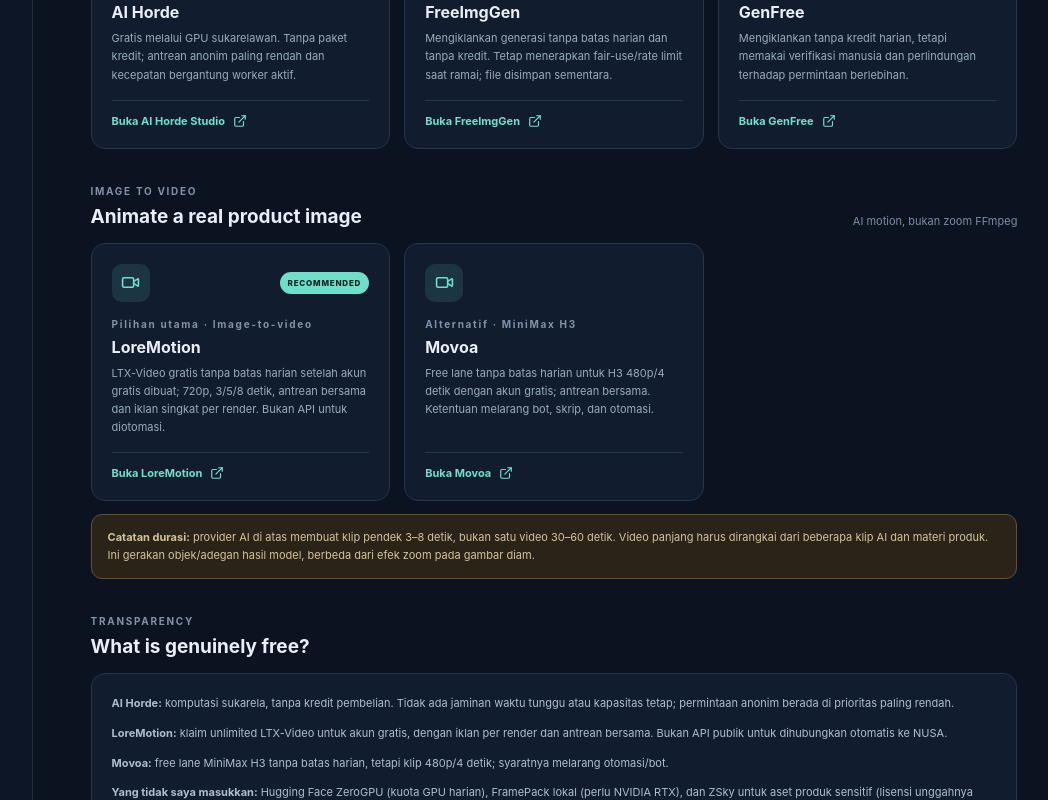
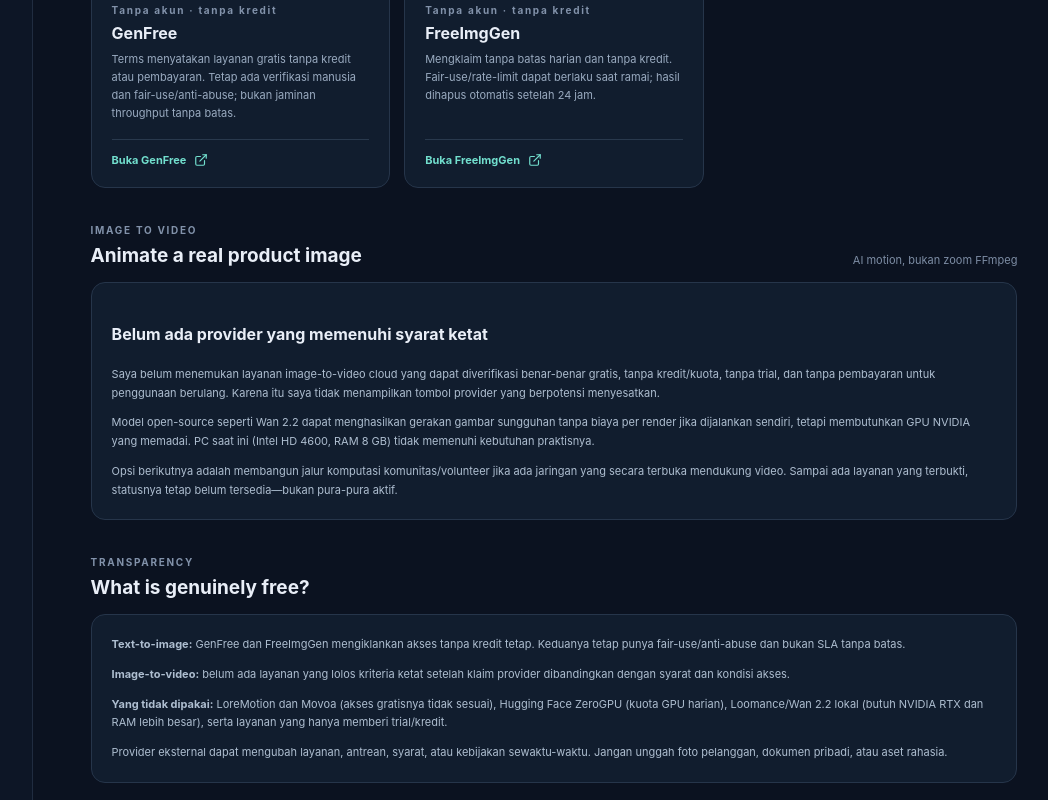
Before and after one commit to n30AK/NUSA-CREATIVE-AI, a React (Vite) app in the folder apps/web/: page / in a window 1280 px wide. Shown: the part 1200-2000 px from the top of the page, without its empty margins (205-1253 px from the left). Built offline with nearby package versions, Linux system fonts and the light colour scheme.

Commit message:
fix(studio): remove misleading video providers and enforce strict free criteria

```diff
--- a/apps/web/src/App.tsx
+++ b/apps/web/src/App.tsx
@@ -8,46 +8,23 @@ type Mode = "hemat" | "hybrid" | "premium";
 
 const imageProviders = [
   {
-    name: "AI Horde",
-    tag: "Komunitas open-source",
-    detail: "Gratis melalui GPU sukarelawan. Tanpa paket kredit; antrean anonim paling rendah dan kecepatan bergantung worker aktif.",
-    href: "https://api.stablehorde.net/generate/image/",
-    action: "Buka AI Horde Studio",
+    name: "GenFree",
+    tag: "Tanpa akun · tanpa kredit",
+    detail: "Terms menyatakan layanan gratis tanpa kredit atau pembayaran. Tetap ada verifikasi manusia dan fair-use/anti-abuse; bukan jaminan throughput tanpa batas.",
+    href: "https://genfree.app/",
+    action: "Buka GenFree",
     recommended: true,
   },
   {
     name: "FreeImgGen",
-    tag: "Tanpa akun",
-    detail: "Mengiklankan generasi tanpa batas harian dan tanpa kredit. Tetap menerapkan fair-use/rate limit saat ramai; file disimpan sementara.",
+    tag: "Tanpa akun · tanpa kredit",
+    detail: "Mengklaim tanpa batas harian dan tanpa kredit. Fair-use/rate-limit dapat berlaku saat ramai; hasil dihapus otomatis setelah 24 jam.",
     href: "https://freeimggen.com/",
     action: "Buka FreeImgGen",
   },
-  {
-    name: "GenFree",
-    tag: "Tanpa akun",
-    detail: "Mengiklankan tanpa kredit harian, tetapi memakai verifikasi manusia dan perlindungan terhadap permintaan berlebihan.",
-    href: "https://genfree.app/",
-    action: "Buka GenFree",
-  },
 ];
 
-const videoProviders = [
-  {
-    name: "LoreMotion",
-    tag: "Pilihan utama · Image-to-video",
-    detail: "LTX-Video gratis tanpa batas harian setelah akun gratis dibuat; 720p, 3/5/8 detik, antrean bersama dan iklan singkat per render. Bukan API untuk diotomasi.",
-    href: "https://loremotion.com/generate/",
-    action: "Buka LoreMotion",
-    recommended: true,
-  },
-  {
-    name: "Movoa",
-    tag: "Alternatif · MiniMax H3",
-    detail: "Free lane tanpa batas harian untuk H3 480p/4 detik dengan akun gratis; antrean bersama. Ketentuan melarang bot, skrip, dan otomasi.",
-    href: "https://movoa.ai/video",
-    action: "Buka Movoa",
-  },
-];
+const videoProviders: { name: string; tag: string; detail: string; href: string; action: string; recommended?: boolean }[] = [];
 
 export default function App() {
   const [mode, setMode] = useState<Mode>("hemat");
@@ -55,7 +32,7 @@ export default function App() {
   const [productName, setProductName] = useState("");
   const [duration, setDuration] = useState("45");
   const [platform, setPlatform] = useState("TikTok + Shopee Video");
-  const [notice, setNotice] = useState("Pilih provider gratis di bawah. NUSA tidak meminta kartu pembayaran atau mengaktifkan tagihan.");
+  const [notice, setNotice] = useState("Belum ada provider image-to-video yang lolos verifikasi syarat gratis tanpa kuota dan tanpa pembayaran.");
 
   function startBrief() {
     if (!productName.trim() && !productUrl.trim()) {
@@ -82,7 +59,7 @@ export default function App() {
       <section className="main">
         <header className="topbar" id="overview"><div><span className="eyebrow">AFFILIATE CONTENT WORKSPACE</span><h1>Creative command center</h1></div><div className="status"><i/> GRATIS-FIRST MODE</div></header>
         <section className="hero">
-          <div><span className="eyebrow light">NUSA CREATIVE AI</span><h2>From product photo<br/>to moving content.</h2><p>Gunakan generator gambar dan image-to-video yang benar-benar punya jalur gratis tanpa paket kredit harian.</p><button className="primary" onClick={() => document.getElementById("image-studio")?.scrollIntoView({behavior:"smooth"})}>Open free studios <ArrowUpRight size={16}/></button></div>
+          <div><span className="eyebrow light">NUSA CREATIVE AI</span><h2>From product photo<br/>to moving content.</h2><p>Text-to-image punya beberapa opsi tanpa kredit tetap. Untuk image-to-video, kami tidak akan mencantumkan layanan yang ternyata berbayar atau berbatasan kuota.</p><button className="primary" onClick={() => document.getElementById("image-studio")?.scrollIntoView({behavior:"smooth"})}>Open image studio <ArrowUpRight size={16}/></button></div>
           <div className="hero-art"><div className="orb orb-a"/><div className="orb orb-b"/><div className="phone"><div className="phone-top"/><div className="phone-image"><Clapperboard size={35}/></div><div className="phone-line"/><div className="phone-line short"/></div><div className="floating-tag">IMAGE → MOTION</div></div>
         </section>
 
@@ -106,7 +83,7 @@ export default function App() {
         </section>
 
         <section id="image-studio" className="provider-section">
-          <div className="section-head"><div><span className="eyebrow">TEXT TO IMAGE</span><h3>Free image studios</h3></div><span className="muted">Tanpa paket kredit harian</span></div>
+          <div className="section-head"><div><span className="eyebrow">TEXT TO IMAGE</span><h3>Image studios · free access</h3></div><span className="muted">Fair-use tetap berlaku</span></div>
           <div className="provider-grid">{imageProviders.map((p)=><article className="panel provider-card" key={p.name}>
             <div className="provider-top"><div className="icon-tile"><Image size={19}/></div>{p.recommended&&<span className="provider-badge">RECOMMENDED</span>}</div>
             <span className="eyebrow">{p.tag}</span><h4>{p.name}</h4><p>{p.detail}</p><a className="provider-link" href={p.href} target="_blank" rel="noreferrer">{p.action} <ExternalLink size={14}/></a>
@@ -115,20 +92,18 @@ export default function App() {
 
         <section id="video-studio" className="provider-section">
           <div className="section-head"><div><span className="eyebrow">IMAGE TO VIDEO</span><h3>Animate a real product image</h3></div><span className="muted">AI motion, bukan zoom FFmpeg</span></div>
-          <div className="provider-grid">{videoProviders.map((p)=><article className="panel provider-card" key={p.name}>
+          {videoProviders.length ? <div className="provider-grid">{videoProviders.map((p)=><article className="panel provider-card" key={p.name}>
             <div className="provider-top"><div className="icon-tile"><Video size={19}/></div>{p.recommended&&<span className="provider-badge">RECOMMENDED</span>}</div>
             <span className="eyebrow">{p.tag}</span><h4>{p.name}</h4><p>{p.detail}</p><a className="provider-link" href={p.href} target="_blank" rel="noreferrer">{p.action} <ExternalLink size={14}/></a>
-          </article>)}</div>
-          <div className="notice-panel"><b>Catatan durasi:</b> provider AI di atas membuat klip pendek 3–8 detik, bukan satu video 30–60 detik. Video panjang harus dirangkai dari beberapa klip AI dan materi produk. Ini gerakan objek/adegan hasil model, berbeda dari efek zoom pada gambar diam.</div>
+          </article>)}</div> : <div className="panel guardrail-panel"><h4>Belum ada provider yang memenuhi syarat ketat</h4><p>Saya belum menemukan layanan image-to-video cloud yang dapat diverifikasi benar-benar gratis, tanpa kredit/kuota, tanpa trial, dan tanpa pembayaran untuk penggunaan berulang. Karena itu saya tidak menampilkan tombol provider yang berpotensi menyesatkan.</p><p>Model open-source seperti Wan 2.2 dapat menghasilkan gerakan gambar sungguhan tanpa biaya per render jika dijalankan sendiri, tetapi membutuhkan GPU NVIDIA yang memadai. PC saat ini (Intel HD 4600, RAM 8 GB) tidak memenuhi kebutuhan praktisnya.</p><p>Opsi berikutnya adalah membangun jalur komputasi komunitas/volunteer jika ada jaringan yang secara terbuka mendukung video. Sampai ada layanan yang terbukti, statusnya tetap belum tersedia—bukan pura-pura aktif.</p></div>}
         </section>
 
         <section id="guardrails" className="provider-section">
           <div className="section-head"><div><span className="eyebrow">TRANSPARENCY</span><h3>What is genuinely free?</h3></div></div>
           <div className="panel guardrail-panel">
-            <p><b>AI Horde:</b> komputasi sukarela, tanpa kredit pembelian. Tidak ada jaminan waktu tunggu atau kapasitas tetap; permintaan anonim berada di prioritas paling rendah.</p>
-            <p><b>LoreMotion:</b> klaim unlimited LTX-Video untuk akun gratis, dengan iklan per render dan antrean bersama. Bukan API publik untuk dihubungkan otomatis ke NUSA.</p>
-            <p><b>Movoa:</b> free lane MiniMax H3 tanpa batas harian, tetapi klip 480p/4 detik; syaratnya melarang otomasi/bot.</p>
-            <p><b>Yang tidak saya masukkan:</b> Hugging Face ZeroGPU (kuota GPU harian), FramePack lokal (perlu NVIDIA RTX), dan ZSky untuk aset produk sensitif (lisensi unggahnya luas, output gratis dipublikasikan secara default, serta melarang penggunaan otomatis).</p>
+            <p><b>Text-to-image:</b> GenFree dan FreeImgGen mengiklankan akses tanpa kredit tetap. Keduanya tetap punya fair-use/anti-abuse dan bukan SLA tanpa batas.</p>
+            <p><b>Image-to-video:</b> belum ada layanan yang lolos kriteria ketat setelah klaim provider dibandingkan dengan syarat dan kondisi akses.</p>
+            <p><b>Yang tidak dipakai:</b> LoreMotion dan Movoa (akses gratisnya tidak sesuai), Hugging Face ZeroGPU (kuota GPU harian), Loomance/Wan 2.2 lokal (butuh NVIDIA RTX dan RAM lebih besar), serta layanan yang hanya memberi trial/kredit.</p>
             <p className="notice">Provider eksternal dapat mengubah layanan, antrean, syarat, atau kebijakan sewaktu-waktu. Jangan unggah foto pelanggan, dokumen pribadi, atau aset rahasia.</p>
           </div>
         </section>
```
